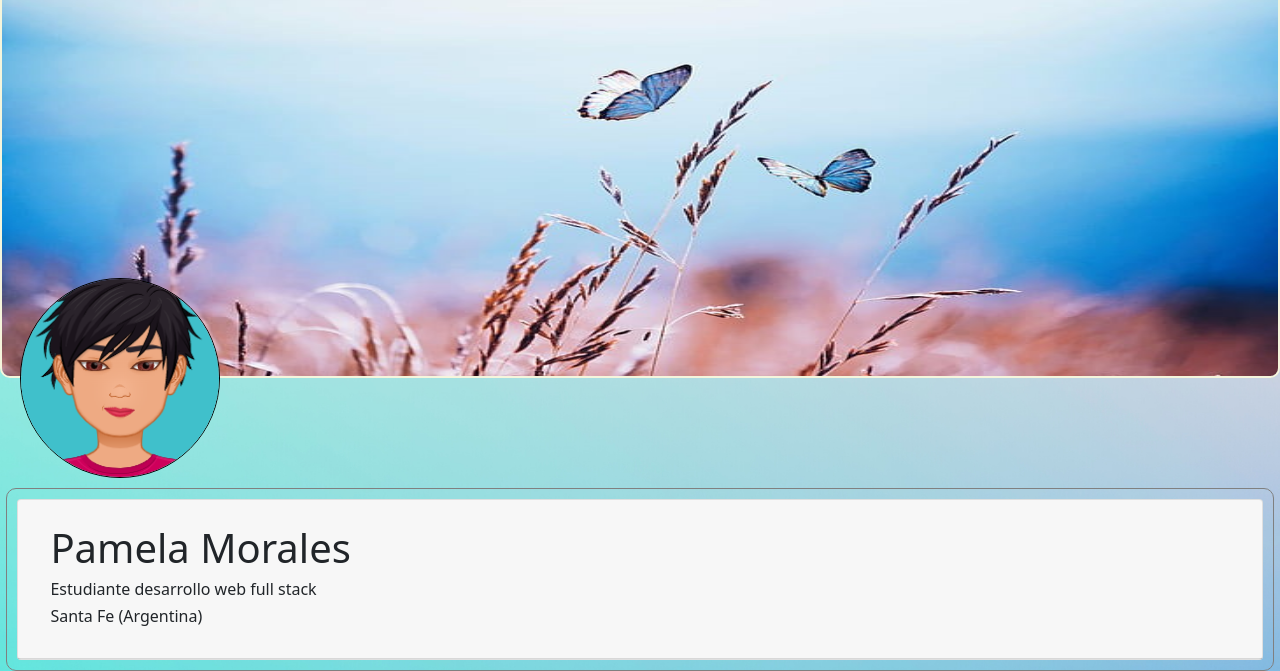
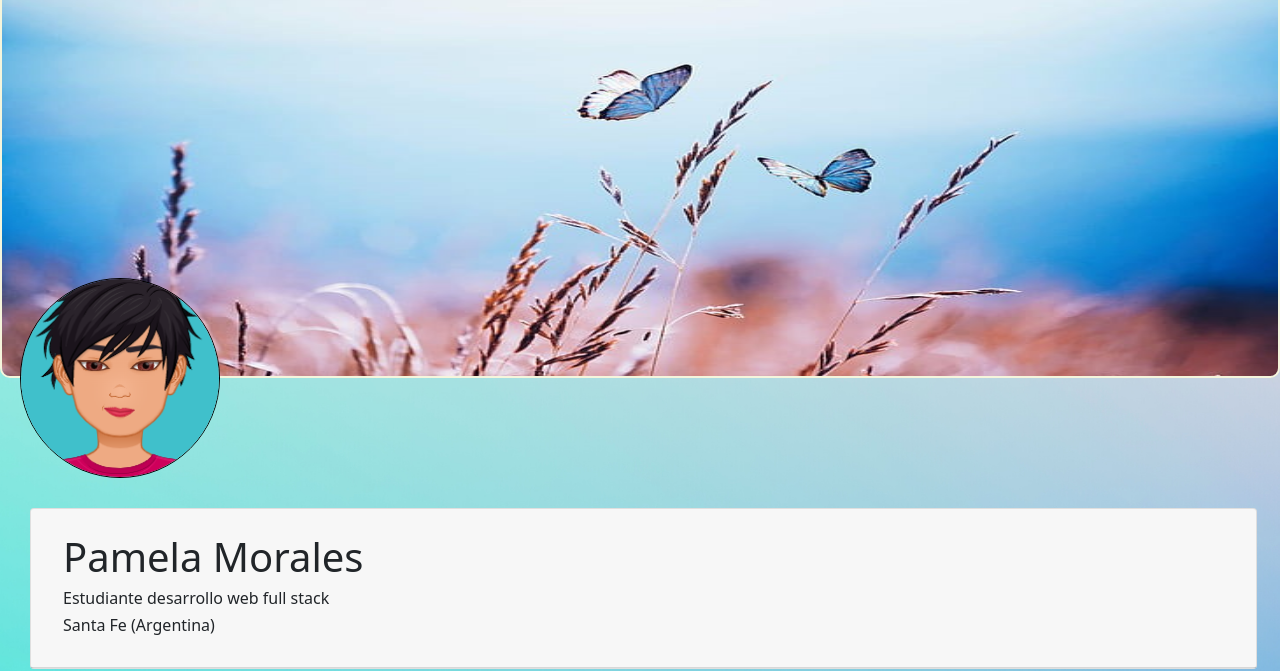
Before and after one commit to PaMora08/miportfolio, a plain HTML site: page index.html in a window 1280 px wide. Shown: the part 97-768 px from the top of the page. Drawn offline with nearby package versions, Linux system fonts and the light colour scheme.

Commit message:
servicios

```diff
--- a/index.html
+++ b/index.html
@@ -28,11 +28,11 @@
         <div class="contenedor ">
             <div class="card">
                 <div class="card-header">
-
-                <div class="card-body">
-                    <h1>Pamela Morales</h1>
-                    <h6>Estudiante desarrollo web full stack</h6>
-                    <h6>Santa Fe (Argentina)</h6>
+                    <div class="card-body">
+                        <h1>Pamela Morales</h1>
+                        <h6>Estudiante desarrollo web full stack</h6>
+                        <h6>Santa Fe (Argentina)</h6>
+                    </div>
                 </div>
             </div>
         </div>
--- a/style.css
+++ b/style.css
@@ -28,14 +28,13 @@ body{
 
 }
 .contenedor{
-    border: gray solid 1px;
+    border-color: cornflowerblue;
     height: auto;
     width: 99%;
     margin-left: auto;
-    margin-right: auto;
-    padding: 10px;
-    border-radius: 10px;
-    margin-top: 10px;
+    margin: 10px 10px;
+    border-radius: 32px;
+    padding: 20px;
 }
 footer{
     margin-top: 10px;
```
